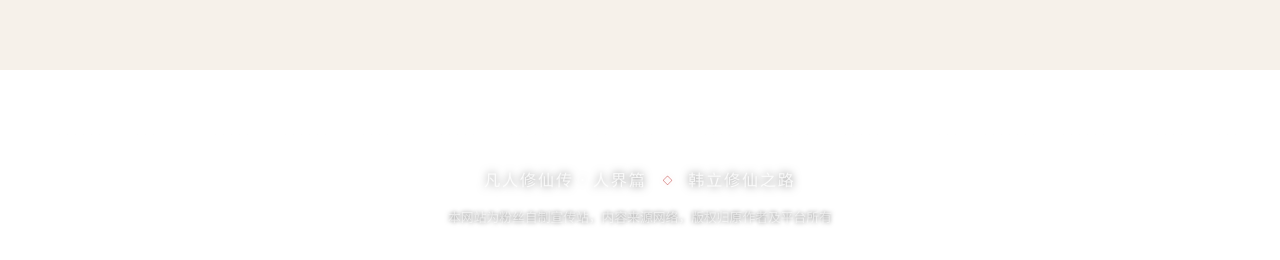
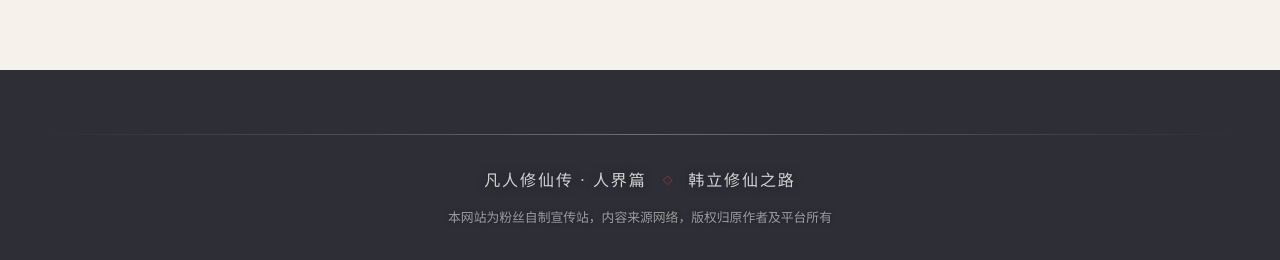
Before and after one commit to 2280012011-ui/fanren-website, a React (Vite) app: page / in a window 1280 px wide. Shown: the part 4891-5151 px from the top of the page. Built offline with nearby package versions, Linux system fonts and the light colour scheme; no server answers; a web font is replaced by a local one.

Commit message:
修复Footer白色文字在浅色背景下不可见

```diff
--- a/src/components/layout/Footer.module.css
+++ b/src/components/layout/Footer.module.css
@@ -3,6 +3,8 @@
   text-align: center;
   position: relative;
   z-index: 1;
+  background: rgba(10, 10, 20, 0.85);
+  backdrop-filter: blur(4px);
 }
 
 .inner {
--- a/src/components/layout/Footer.tsx
+++ b/src/components/layout/Footer.tsx
@@ -6,9 +6,9 @@ export default function Footer() {
 
   useEffect(() => {
     fetch('/api/views')
-      .then(r => { if (!r.ok) throw new Error('fail'); return r.json(); })
-      .then(d => setViews(d.views))
-      .catch(e => console.log('浏览量加载失败:', e));
+      .then(r => r.json())
+      .then(d => { if (d.views) setViews(d.views); })
+      .catch(() => {});
   }, []);
 
   return (
```
Also changed, not shown: vercel.json.
